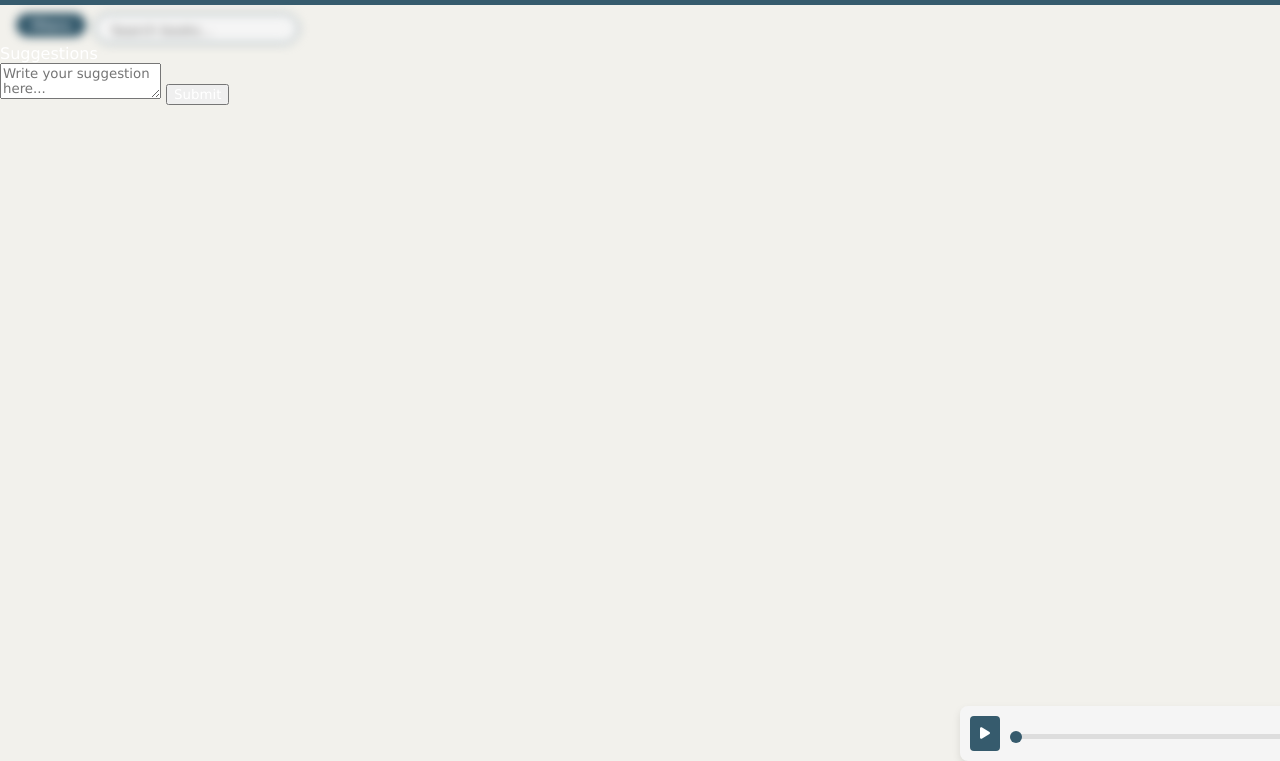
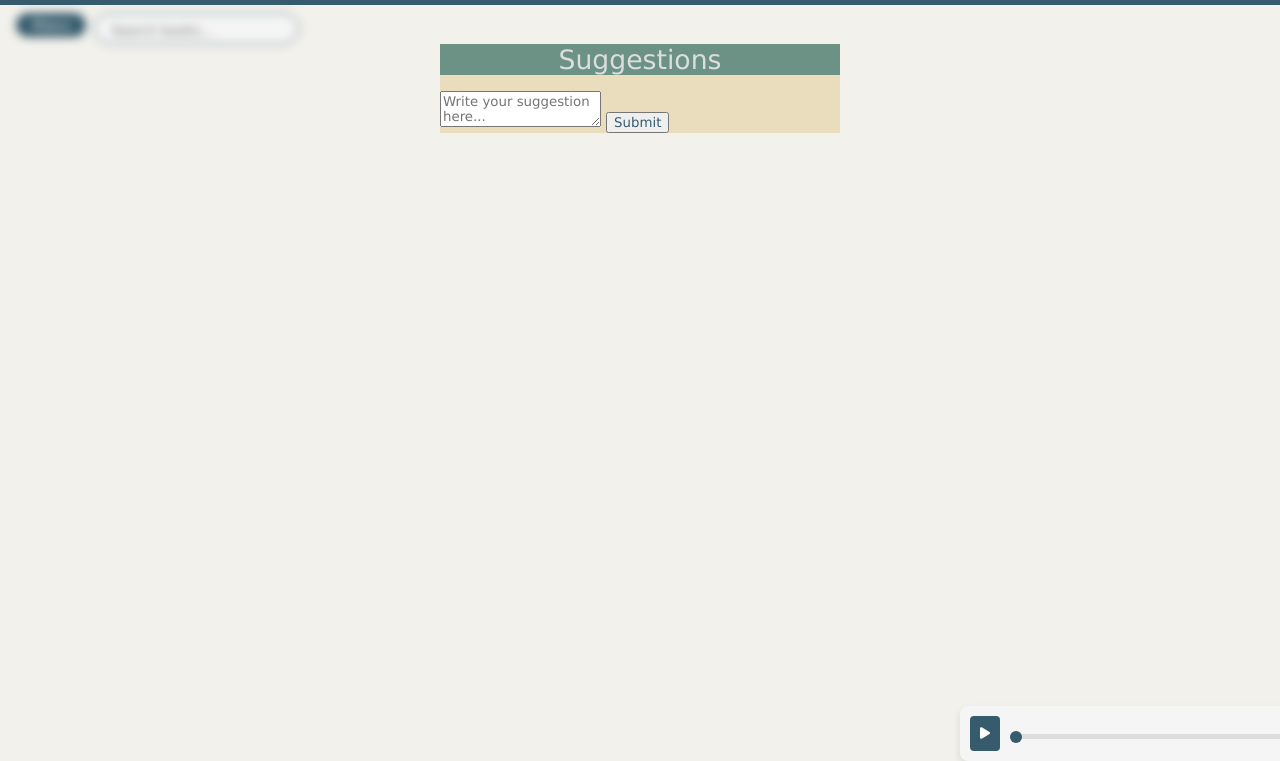
Before and after one commit to sravyam521/audiobook, a website: page public/index.html in a window 1280 px wide. Both pictures are taken after a click on the element "suggestions". Shown: the part 39-800 px from the top of the page. Drawn offline with Linux system fonts and the light colour scheme; no server answers.

Commit message:
Update style.css

```diff
--- a/public/style.css
+++ b/public/style.css
@@ -297,3 +297,31 @@ option{
   .mute-btn:hover i {
     color: #6C9286; /* Muted green */
   }
+
+#suggestionBox{
+    background-color: #eaddbe;
+    width: 50vh;
+    margin: auto;
+  }
+
+  #suggestionHeader{
+    color: #ddd;
+    text-align: center;
+    font-size: 20pt;
+    background-color: #6C9286;
+  }
+
+  #suggestionContent *{
+    color: #365B6D;
+  }
+
+
+  #submittedSuggestions{
+    padding: 1vh;
+  }
+
+  #submittedSuggestions p{
+    display: flex;
+    justify-content: space-between;
+    line-height: 3vh;
+  }
```
